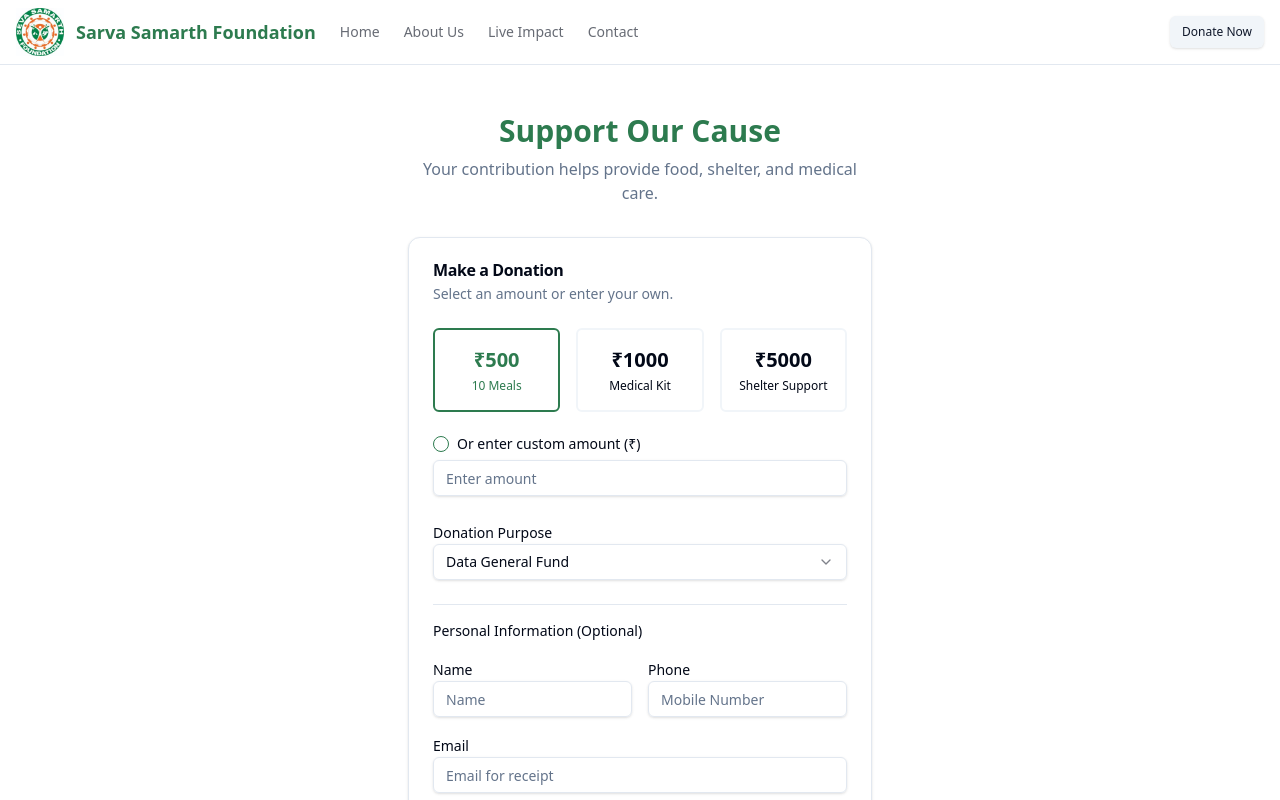
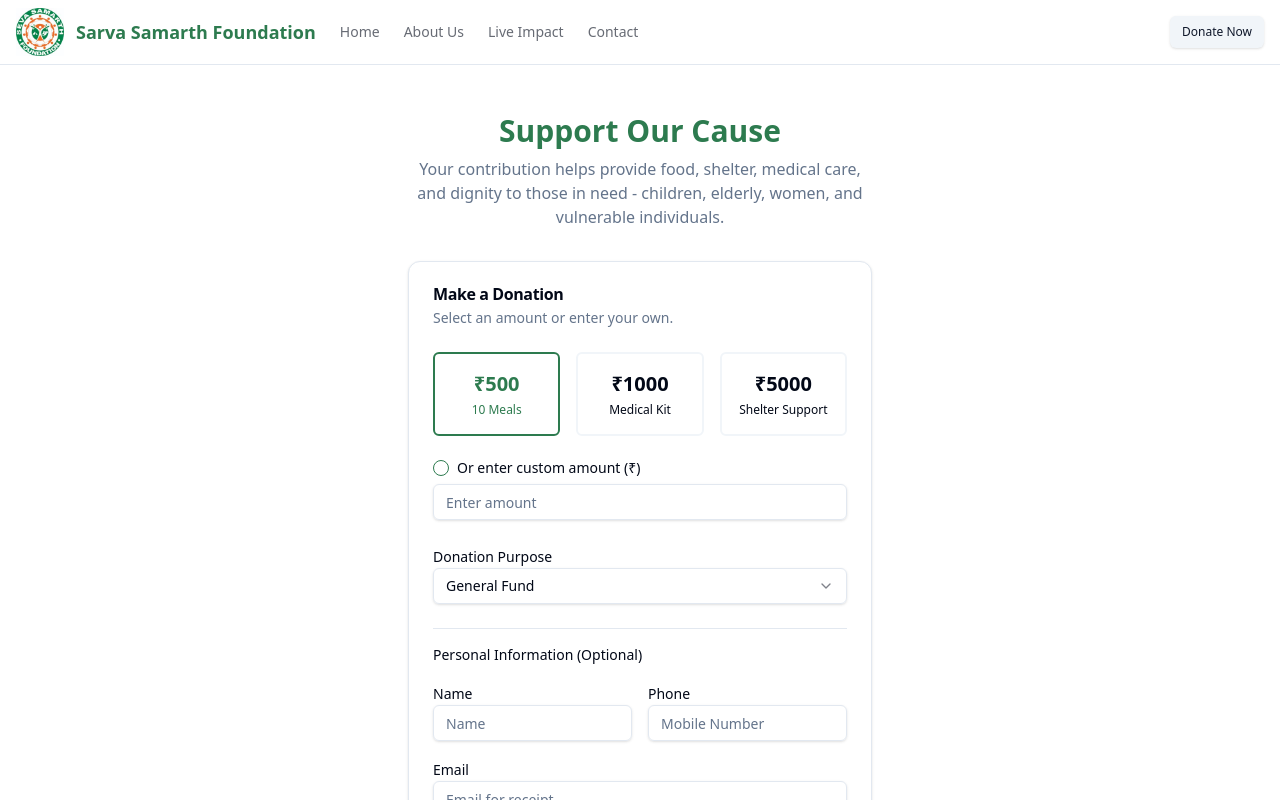
Before and after one commit to rchovatiya88/smarthfoundation, a Next.js app: page /donate in a window 1280 px wide. Shown: the top 800 px of the page. Built offline with nearby package versions, Linux system fonts and the light colour scheme.

Commit message:
auto-commit for d49e7ab4-5090-4175-8821-599244370760

```diff
--- a/app/donate/page.tsx
+++ b/app/donate/page.tsx
@@ -31,7 +31,7 @@ export default function DonatePage() {
     <div className="container py-12 px-4 md:px-6 mx-auto max-w-lg">
       <div className="text-center mb-8">
         <h1 className="text-3xl font-bold text-primary mb-2">Support Our Cause</h1>
-        <p className="text-muted-foreground">Your contribution helps provide food, shelter, and medical care.</p>
+        <p className="text-muted-foreground">Your contribution helps provide food, shelter, medical care, and dignity to those in need - children, elderly, women, and vulnerable individuals.</p>
       </div>
 
       <Card>
@@ -112,10 +112,13 @@ export default function DonatePage() {
                     <SelectValue placeholder="Select purpose" />
                   </SelectTrigger>
                   <SelectContent>
-                    <SelectItem value="general">Data General Fund</SelectItem>
+                    <SelectItem value="general">General Fund</SelectItem>
                     <SelectItem value="food">Food Distribution</SelectItem>
                     <SelectItem value="medical">Medical Assistance</SelectItem>
-                    <SelectItem value="shelter">Shelter Construction</SelectItem>
+                    <SelectItem value="shelter">Shelter Support</SelectItem>
+                    <SelectItem value="children">Children Support</SelectItem>
+                    <SelectItem value="elderly">Elderly Care</SelectItem>
+                    <SelectItem value="women">Women Support</SelectItem>
                   </SelectContent>
                 </Select>
             </div>
```
